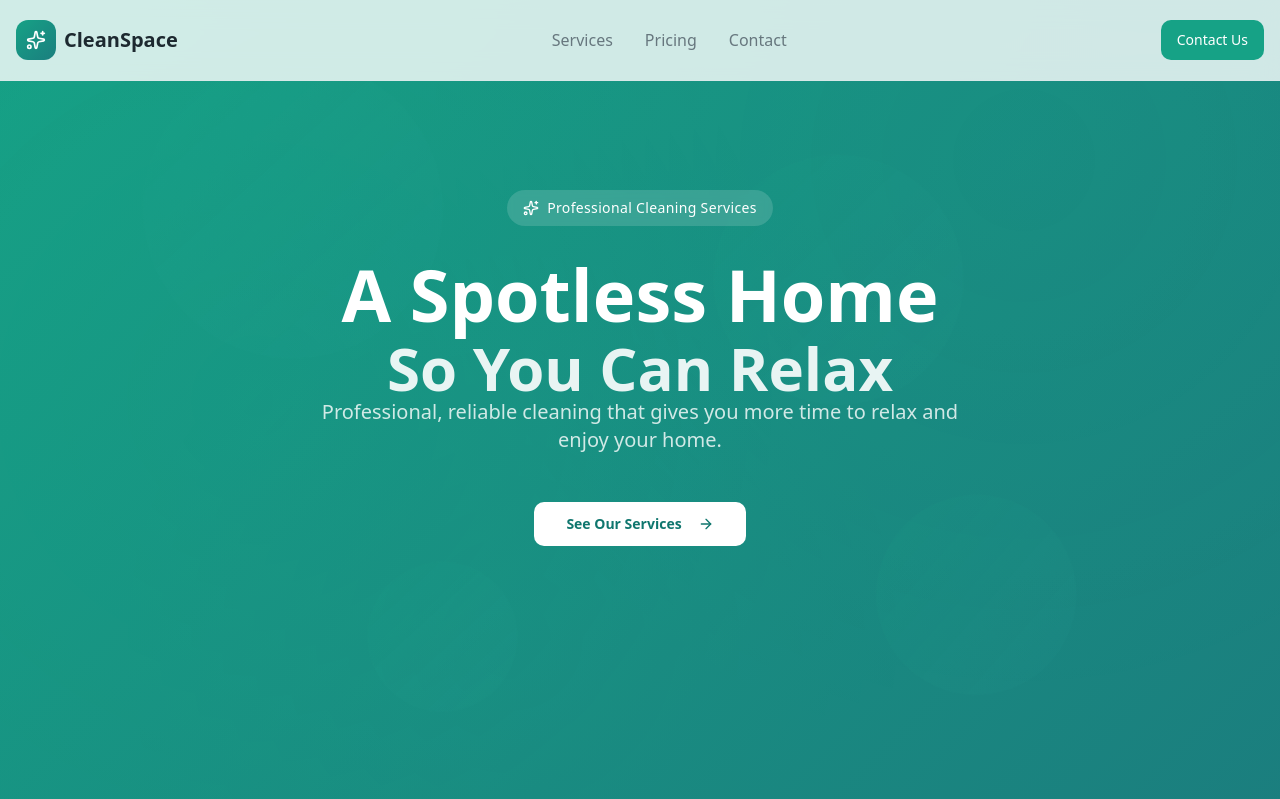
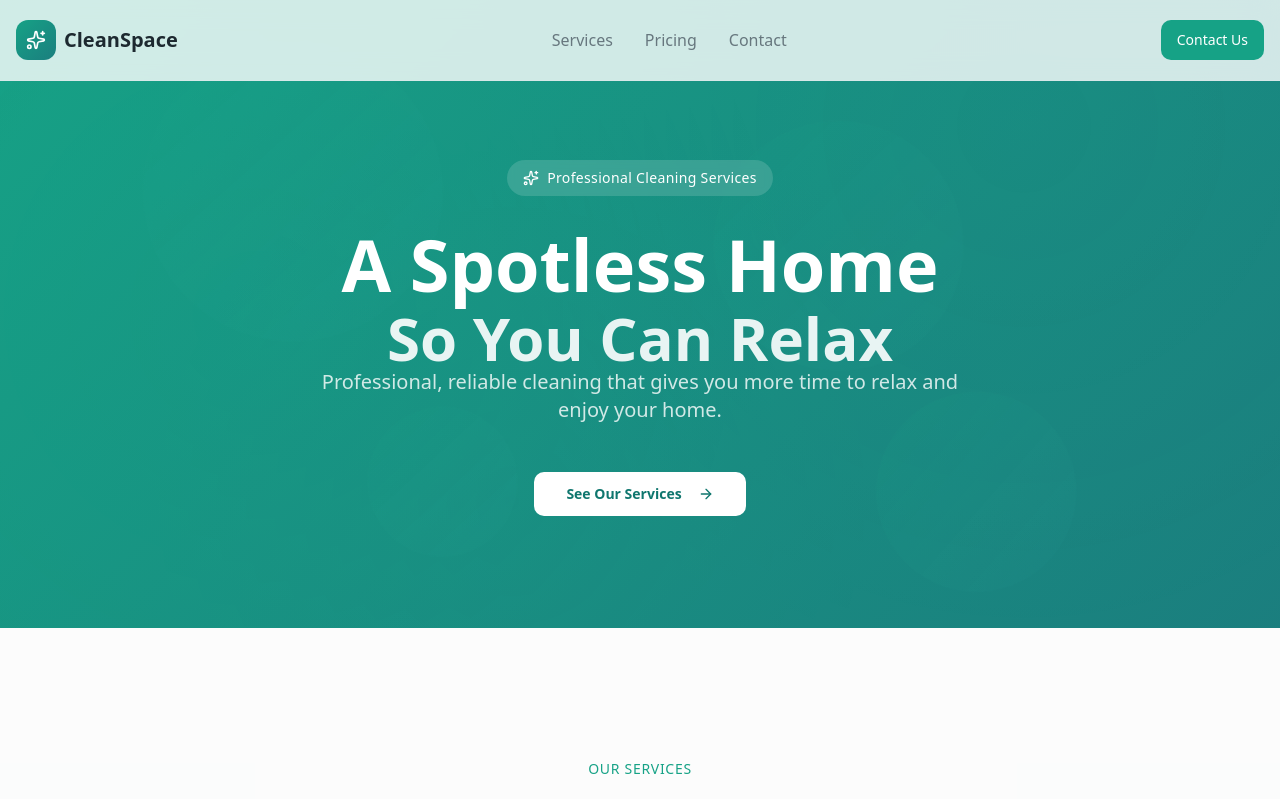
Before and after one commit to MayLalangan/cleaning-company-app, a React (Vite) app: page / in a window 1280 px wide. Shown: the top 799 px of the page. Built offline with nearby package versions, Linux system fonts and the light colour scheme.

Commit message:
Change ui

```diff
--- a/src/components/Contact.tsx
+++ b/src/components/Contact.tsx
@@ -37,7 +37,7 @@ const Contact = () => {
             Ready for a Cleaner Home?
           </h2>
           <p className="text-muted-foreground text-lg mb-12">
-            Get in touch for a free quote or to schedule your first cleaning. We typically respond within 2 hours.
+            Get in touch for a free quote or to schedule your first cleaning. We typically respond within 1 hour.
           </p>
 
           <div className="grid sm:grid-cols-2 gap-8 justify-center text-left max-w-2xl mx-auto">
--- a/src/components/Hero.tsx
+++ b/src/components/Hero.tsx
@@ -3,7 +3,7 @@ import { Sparkles, ArrowRight } from "lucide-react";
 
 const Hero = () => {
   return (
-    <section className="relative min-h-screen flex items-center justify-center overflow-hidden bg-gradient-hero">
+    <section className="relative pt-32 pb-20 md:pt-40 md:pb-28 flex items-center justify-center overflow-hidden bg-gradient-hero">
       <div className="absolute inset-0 bg-hero-pattern opacity-30" />
 
       {/* Floating bubbles animation */}
@@ -14,7 +14,7 @@ const Hero = () => {
         <div className="bubble bubble-4" />
       </div>
 
-      <div className="container relative z-10 px-4 py-20 md:py-32">
+      <div className="container relative z-10 px-4">
         <div className="max-w-4xl mx-auto text-center">
           {/* Badge */}
           <div className="inline-flex items-center gap-2 px-4 py-2 rounded-full bg-white/15 text-white mb-8 backdrop-blur-sm">
@@ -36,7 +36,7 @@ const Hero = () => {
           </p>
 
           {/* CTAs */}
-          <div className="flex flex-col sm:flex-row gap-4 justify-center mb-16">
+          <div className="flex flex-col sm:flex-row gap-4 justify-center">
             <Button
               size="lg"
               className="bg-white text-teal-700 hover:bg-white/50 font-semibold px-8"
```
